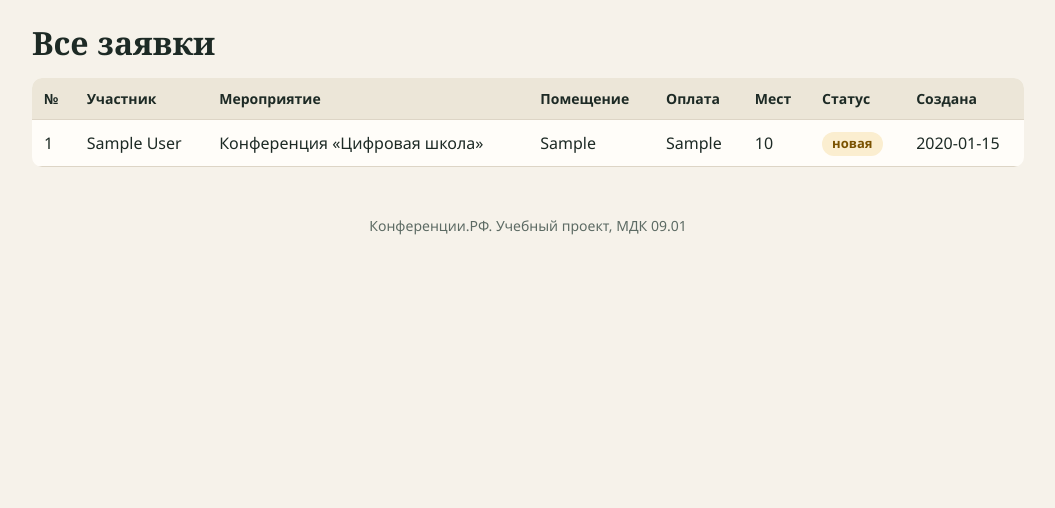
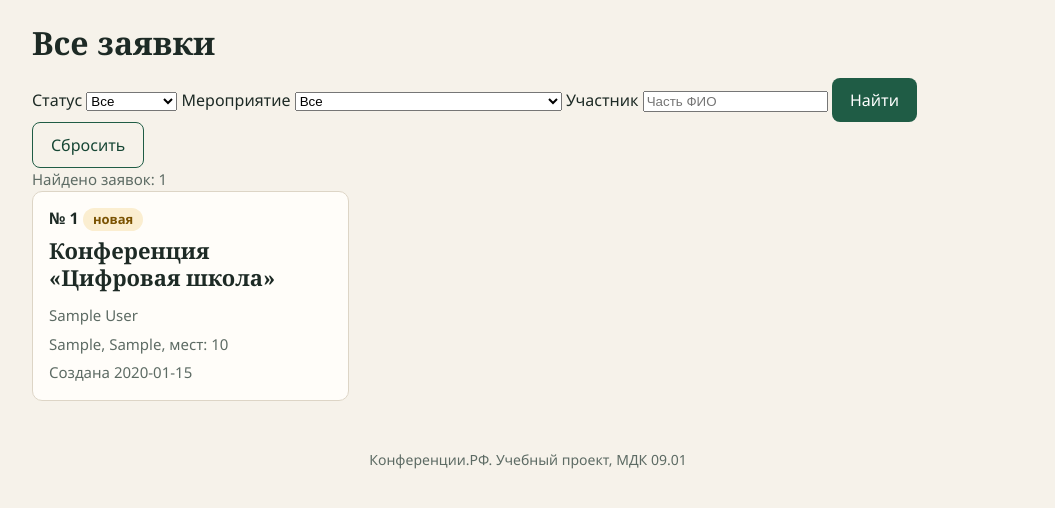
Before and after one commit to marinajkk/MDK.09.01, a Flask app: page /admin/ in a window 1280 px wide. Shown: the part 61-569 px from the top of the page, without its empty margins (112-1167 px from the left). Run offline with Flask 3, Linux system fonts and the light colour scheme; the visitor is signed in with stand-in values (Sample User, id 1); data comes from the database, SQL or seed files in the repository; tables that the repository leaves empty hold one stand-in row (values such as "Sample post").

Commit message:
Фильтры и карточки заявок в панели администратора

```diff
--- a/app/admin.py
+++ b/app/admin.py
@@ -1,11 +1,24 @@
-from flask import Blueprint, current_app, render_template
+from flask import Blueprint, current_app, render_template, request
 
 from .security import admin_required
+from .validators import clean
 
 bp = Blueprint("admin", __name__, url_prefix="/admin")
+
+STATUSES = ["новая", "назначено", "завершено"]
 
 
 @bp.route("/")
 @admin_required
 def index():
-    return render_template("admin.html", items=current_app.requests_repo.all())
+    app = current_app
+    status = request.args.get("status", "")
+    event_id = request.args.get("event_id", "")
+    search = clean(request.args.get("q", ""), 50)
+    items = app.requests_repo.all(
+        status if status in STATUSES else None,
+        int(event_id) if event_id.isdigit() else None,
+        search or None,
+    )
+    return render_template("admin.html", items=items, events=app.events.all(), statuses=STATUSES,
+                           status=status, event_id=event_id, search=search)
--- a/app/models.py
+++ b/app/models.py
@@ -53,7 +53,40 @@ class RequestRepository:
         )
 
     def by_user(self, user_id):
-        return self.db.query(self.BASE + "WHERE r.user_id = ? ORDER BY r.id DESC", (user_id,))
+        return self.db.query(
+            "SELECT * FROM (" + self.BASE + ") q LEFT JOIN (SELECT request_id AS reviewed_id FROM reviews) rv ON rv.reviewed_id = q.id "
+            "WHERE q.user_id = ? ORDER BY q.id DESC", (user_id,))
 
-    def all(self):
-        return self.db.query(self.BASE + "ORDER BY r.id DESC")
+    def get(self, request_id):
+        return self.db.one(self.BASE + "WHERE r.id = ?", (request_id,))
+
+    def all(self, status=None, event_id=None, search=None):
+        sql, args, where = self.BASE, [], []
+        if status:
+            where.append("s.name = ?")
+            args.append(status)
+        if event_id:
+            where.append("r.event_id = ?")
+            args.append(event_id)
+        if search:
+            where.append("u.full_name LIKE ?")
+            args.append("%" + search + "%")
+        if where:
+            sql += "WHERE " + " AND ".join(where) + " "
+        return self.db.query(sql + "ORDER BY r.id DESC", args)
+
+
+class ReviewRepository:
+    def __init__(self, db):
+        self.db = db
+
+    def create(self, request_id, body, rating):
+        return self.db.execute("INSERT INTO reviews (request_id, body, rating) VALUES (?, ?, ?)", (request_id, body, rating))
+
+    def by_request(self, request_id):
+        return self.db.one("SELECT * FROM reviews WHERE request_id = ?", (request_id,))
+
+    def by_event(self, event_id):
+        return self.db.query(
+            "SELECT rv.*, u.full_name FROM reviews rv JOIN requests r ON r.id = rv.request_id "
+            "JOIN users u ON u.id = r.user_id WHERE r.event_id = ? ORDER BY rv.id DESC", (event_id,))
--- a/app/templates/admin.html
+++ b/app/templates/admin.html
@@ -3,21 +3,39 @@
 {% block title %}Панель администратора{% endblock %}
 {% block content %}
 <h1>Все заявки</h1>
-<table>
-  <thead><tr><th>№</th><th>Участник</th><th>Мероприятие</th><th>Помещение</th><th>Оплата</th><th>Мест</th><th>Статус</th><th>Создана</th></tr></thead>
-  <tbody>
+<form class="filters" method="get">
+  <label>Статус
+    <select name="status">
+      <option value="">Все</option>
+      {% for s in statuses %}<option {% if status == s %}selected{% endif %}>{{ s }}</option>{% endfor %}
+    </select>
+  </label>
+  <label>Мероприятие
+    <select name="event_id">
+      <option value="">Все</option>
+      {% for e in events %}<option value="{{ e['id'] }}" {% if event_id == e['id']|string %}selected{% endif %}>{{ e['title'] }}</option>{% endfor %}
+    </select>
+  </label>
+  <label>Участник
+    <input name="q" value="{{ search }}" placeholder="Часть ФИО" maxlength="50">
+  </label>
+  <button class="btn" type="submit">Найти</button>
+  <a class="btn ghost" href="{{ url_for('admin.index') }}">Сбросить</a>
+</form>
+<p class="muted">Найдено заявок: {{ items|length }}</p>
+<div class="cards">
   {% for r in items %}
-  <tr>
-    <td data-label="№">{{ r['id'] }}</td>
-    <td data-label="Участник">{{ r['user_name'] }}</td>
-    <td data-label="Мероприятие">{{ r['event_title'] }}</td>
-    <td data-label="Помещение">{{ r['room'] }}</td>
-    <td data-label="Оплата">{{ r['payment'] }}</td>
-    <td data-label="Мест">{{ r['seats'] }}</td>
-    <td data-label="Статус">{{ badge(r['status']) }}</td>
-    <td data-label="Создана">{{ r['created_at'] }}</td>
-  </tr>
+  <article class="card req-card">
+    <div class="card-body">
+      <div class="req-head"><strong>№ {{ r['id'] }}</strong> {{ badge(r['status']) }}</div>
+      <h2>{{ r['event_title'] }}</h2>
+      <p class="muted">{{ r['user_name'] }}</p>
+      <p class="muted">{{ r['room'] }}, {{ r['payment'] }}, мест: {{ r['seats'] }}</p>
+      <p class="muted">Создана {{ r['created_at'] }}</p>
+    </div>
+  </article>
+  {% else %}
+  <p>По таким условиям заявок нет.</p>
   {% endfor %}
-  </tbody>
-</table>
+</div>
 {% endblock %}
```
